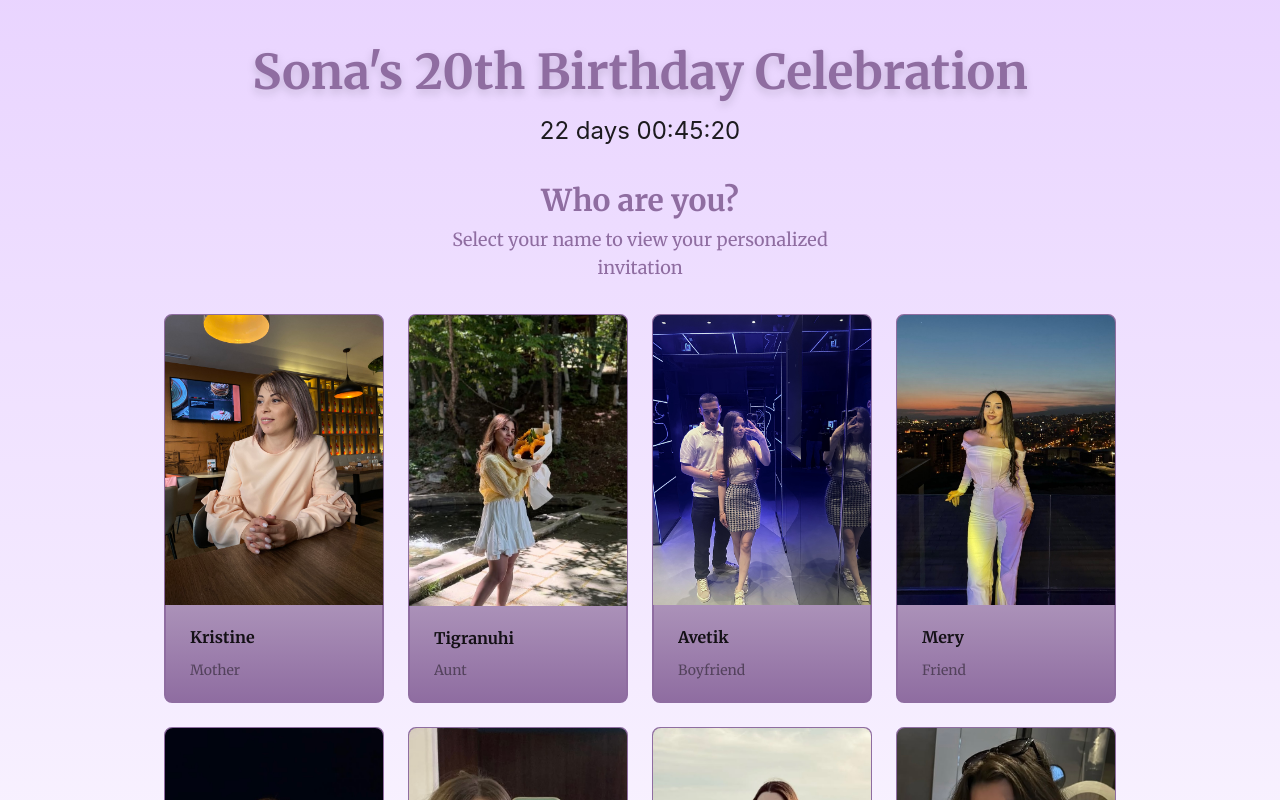
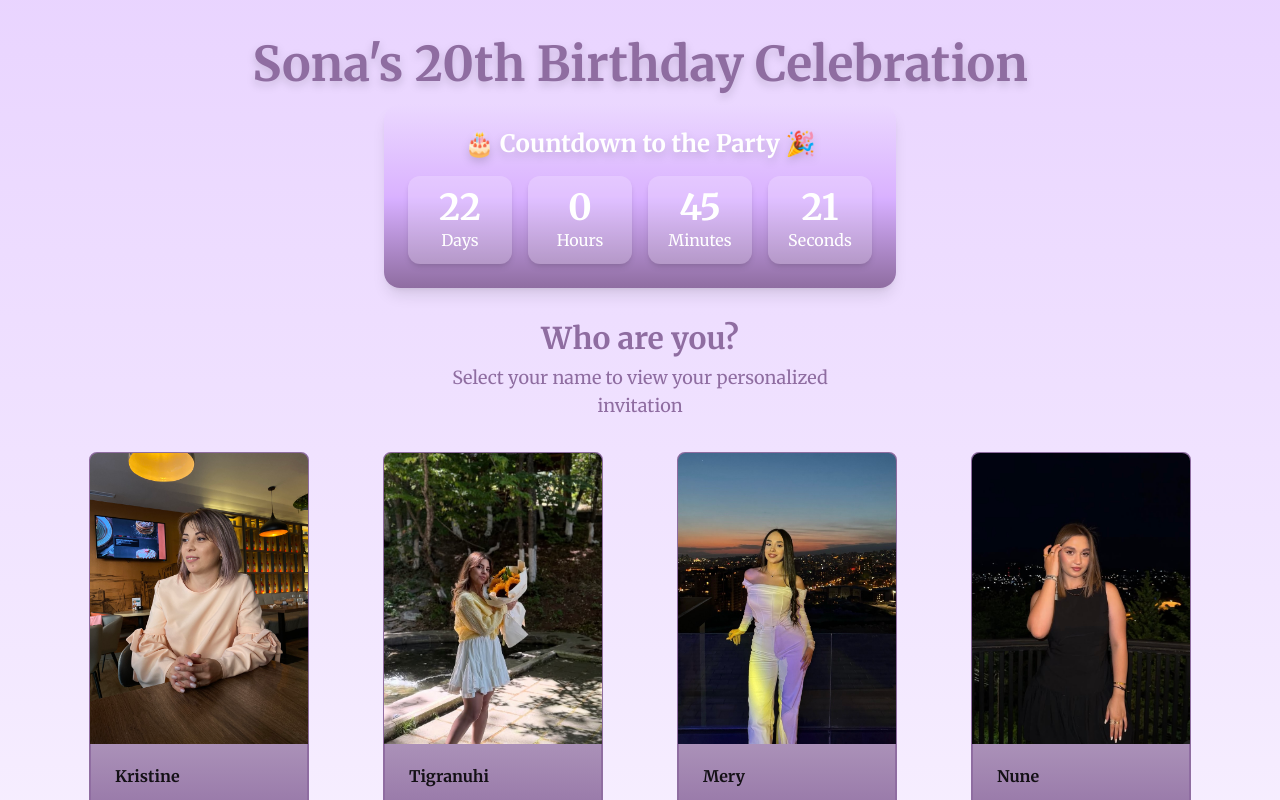
Before and after one commit to sonahakobyaan/Sona_20_bday, a Next.js app: page / in a window 1280 px wide. Shown: the top 800 px of the page. Built offline with nearby package versions, Linux system fonts and the light colour scheme.

Commit message:
countdown design

```diff
--- a/src/app/components/card.tsx
+++ b/src/app/components/card.tsx
@@ -21,7 +21,9 @@
       style={{
         width: 220,
         background: "linear-gradient(to bottom, white, var(--primary-purple))",
-        border: "2px solid var(--primary-purple)"
+        border: "2px solid var(--primary-purple)",
+        justifySelf: "center",
+        alignSelf: "center",
       }}
       cover={<Image alt={title} src={imageSrc} />}
     >
--- a/src/app/components/countdown.tsx
+++ b/src/app/components/countdown.tsx
@@ -1,34 +1,72 @@
 "use client";
 
-import { Statistic } from "antd";
 import { useEffect, useState } from "react";
 
-const { Timer } = Statistic;
-
 export default function BirthdayCountdown() {
-  const [target, setTarget] = useState<number>(0);
+  const [timeLeft, setTimeLeft] = useState({
+    days: 0,
+    hours: 0,
+    minutes: 0,
+    seconds: 0,
+  });
 
   useEffect(() => {
-    const now = new Date();
-    let birthday = new Date(now.getFullYear(), 8, 22);
+    const updateCountdown = () => {
+      const now = new Date();
+      let birthday = new Date(now.getFullYear(), 8, 22); // Sept 22
 
-    if (now > birthday) {
-      birthday = new Date(now.getFullYear() + 1, 8, 22);
-    }
+      if (now > birthday) {
+        birthday = new Date(now.getFullYear() + 1, 8, 22);
+      }
 
-    setTarget(birthday.getTime());
+      const diff = birthday.getTime() - now.getTime();
+
+      const days = Math.floor(diff / (1000 * 60 * 60 * 24));
+      const hours = Math.floor((diff / (1000 * 60 * 60)) % 24);
+      const minutes = Math.floor((diff / (1000 * 60)) % 60);
+      const seconds = Math.floor((diff / 1000) % 60);
+
+      setTimeLeft({ days, hours, minutes, seconds });
+    };
+
+    updateCountdown();
+    const interval = setInterval(updateCountdown, 1000);
+
+    return () => clearInterval(interval);
   }, []);
 
   return (
-    <div className="flex flex-col items-center justify-center">
-      {target > 0 && (
-        <Timer
-          type="countdown"
-          value={target}
-          format="D [days] HH:mm:ss"
-          className="text-2xl"
-        />
-      )}
+    <div className="w-full max-w-lg p-6 bg-gradient-to-b from-white-200 via-purple-300 to-[var(--primary-purple)] rounded-2xl shadow-lg text-white text-center">
+      <h2 className="text-xl sm:text-2xl font-bold mb-4 drop-shadow-lg">
+        🎂 Countdown to the Party 🎉
+      </h2>
+
+      <div className="grid grid-cols-4 gap-4">
+        <div className="flex flex-col items-center bg-white/20 rounded-xl p-3 shadow-md">
+          <span className="text-3xl sm:text-4xl font-extrabold">
+            {timeLeft.days}
+          </span>
+          <span className="text-sm sm:text-base">Days</span>
+        </div>
+        <div className="flex flex-col items-center bg-white/20 rounded-xl p-3 shadow-md">
+          <span className="text-3xl sm:text-4xl font-extrabold">
+            {timeLeft.hours}
+          </span>
+          <span className="text-sm sm:text-base">Hours</span>
+        </div>
+        <div className="flex flex-col items-center bg-white/20 rounded-xl p-3 shadow-md">
+          <span className="text-3xl sm:text-4xl font-extrabold">
+            {timeLeft.minutes}
+          </span>
+          <span className="text-sm sm:text-base">Minutes</span>
+        </div>
+        <div className="flex flex-col items-center bg-white/20 rounded-xl p-3 shadow-md">
+          <span className="text-3xl sm:text-4xl font-extrabold">
+            {timeLeft.seconds}
+          </span>
+          <span className="text-sm sm:text-base">Seconds</span>
+        </div>
+      </div>
     </div>
   );
 }
--- a/src/app/globals.css
+++ b/src/app/globals.css
@@ -20,5 +20,5 @@
 .ant-card,
 .ant-modal,
 .ant-table {
-  font-family: 'Merriweather', serif !important;
+  font-family: "Merriweather", serif !important;
 }
--- a/src/app/page.tsx
+++ b/src/app/page.tsx
@@ -1,7 +1,5 @@
 import FirstPage from "./sections/firstPage";
 
 export default function Home() {
-  return (
-     <FirstPage />
-  );
+  return <FirstPage />;
 }
--- a/src/app/sections/firstPage.tsx
+++ b/src/app/sections/firstPage.tsx
@@ -7,16 +7,14 @@
   Maria,
   Nune,
   Tikush,
-  Avo,
   Mom,
-  Meri
+  Meri,
 } from "@/app/assets/people";
 import BirthdayCountdown from "../components/countdown";
 
 const people = [
   { image: Mom, title: "Kristine", description: "Mother" },
   { image: Tikush, title: "Tigranuhi", description: "Aunt" },
-  { image: Avo, title: "Avetik", description: "Boyfriend" },
   { image: Meri, title: "Mery", description: "Friend" },
   { image: Nune, title: "Nune", description: "Friend" },
   { image: Bella, title: "Bella", description: "Friend" },
@@ -26,24 +24,27 @@
 
 export default function FirstPage() {
   return (
-    <div className="min-h-screen bg-gradient-to-b from-purple-200 via-purple-100 to-white flex flex-col items-center py-12 px-4">
-      <h1 className="text-4xl md:text-5xl font-extrabold text-[var(--primary-purple)] mb-4 text-center drop-shadow-lg">
+    <div className="min-h-screen bg-gradient-to-b from-purple-200 via-purple-100 to-white flex flex-col items-center py-10 px-4 sm:px-6 lg:px-8">
+      {/* Title */}
+      <h1 className="text-3xl sm:text-4xl md:text-5xl font-extrabold text-[var(--primary-purple)] mb-4 text-center drop-shadow-lg">
         {`Sona's 20th Birthday Celebration`}
       </h1>
 
       {/* Countdown */}
-      <div className="mb-8">
+      <div className="mb-8 w-full flex justify-center">
         <BirthdayCountdown />
       </div>
 
       {/* Subtitle */}
-      <h2 className="text-3xl font-semibold text-[var(--primary-purple)] mb-2">Who are you?</h2>
-      <p className="text-lg text-[var(--primary-purple)] mb-8 text-center max-w-md">
+      <h2 className="text-2xl sm:text-3xl font-semibold text-[var(--primary-purple)] mb-2 text-center">
+        Who are you?
+      </h2>
+      <p className="text-base sm:text-lg text-[var(--primary-purple)] mb-8 text-center max-w-md">
         Select your name to view your personalized invitation
       </p>
 
       {/* People Grid */}
-      <div className="grid grid-cols-2 sm:grid-cols-3 md:grid-cols-4 lg:grid-cols-4 gap-6">
+      <div className="grid grid-cols-1 sm:grid-cols-2 md:grid-cols-3 lg:grid-cols-4 gap-6 w-full max-w-6xl">
         {people.map((person, index) => (
           <CardComponent
             key={index}
```
Also changed, not shown: src/app/layout.tsx (+4 -4 lines), src/app/types/images.d.ts (+4 -4 lines).
